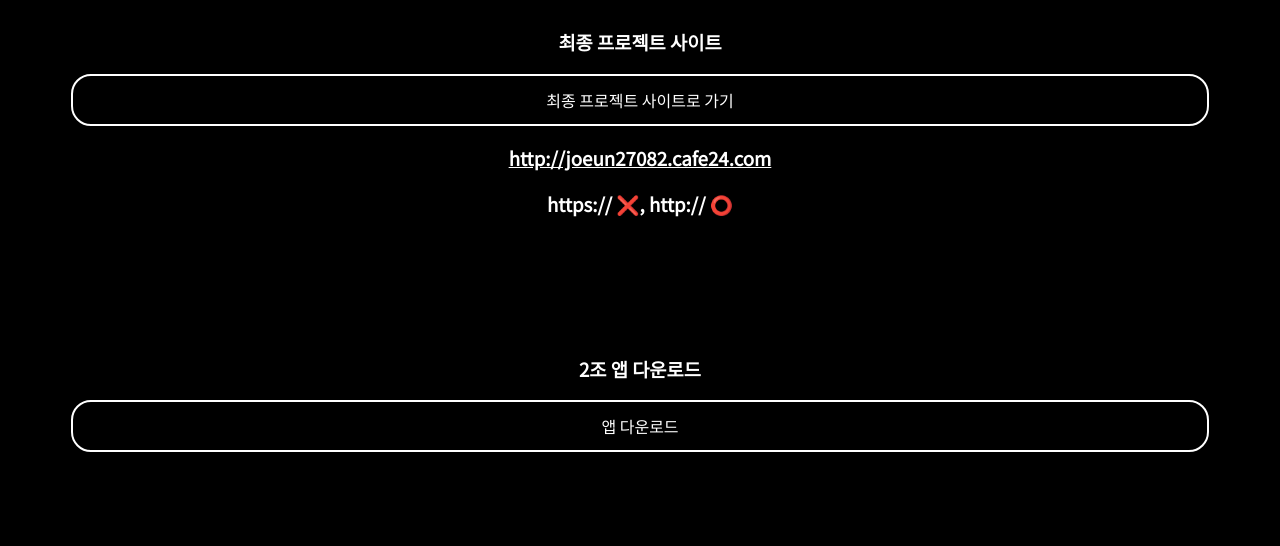
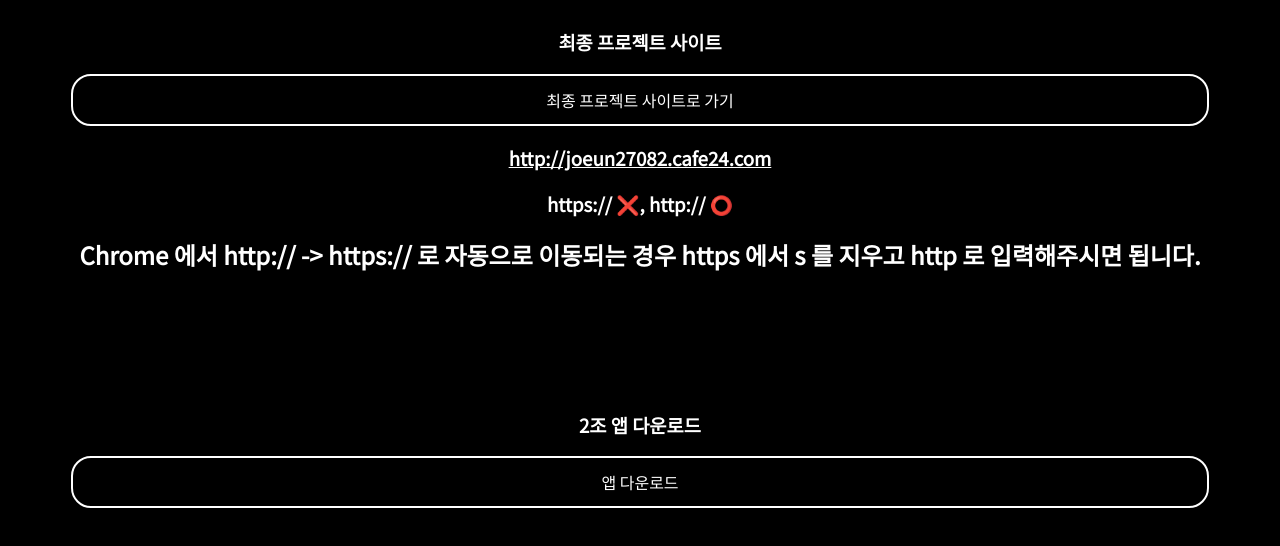
Before and after one commit to ALOHA-CLASS/MSA2th_Flutter_Team2, a plain HTML site: page index.html in a window 1280 px wide. Shown: the part 88-634 px from the top of the page. Drawn offline with Linux system fonts and the light colour scheme.

Commit message:
Add files via upload

```diff
--- a/index.html
+++ b/index.html
@@ -73,6 +73,7 @@
 
         <h3><a href="http://joeun27082.cafe24.com" target="_blank" style="color: white;">http://joeun27082.cafe24.com</a></h3>
         <h3>https:// ❌,  http:// ⭕</h3>
+        <h2>Chrome 에서 http:// -> https:// 로 자동으로 이동되는 경우 https 에서 s 를 지우고 http 로 입력해주시면 됩니다.</h2>
 
         <div class="size"></div>
 
```
